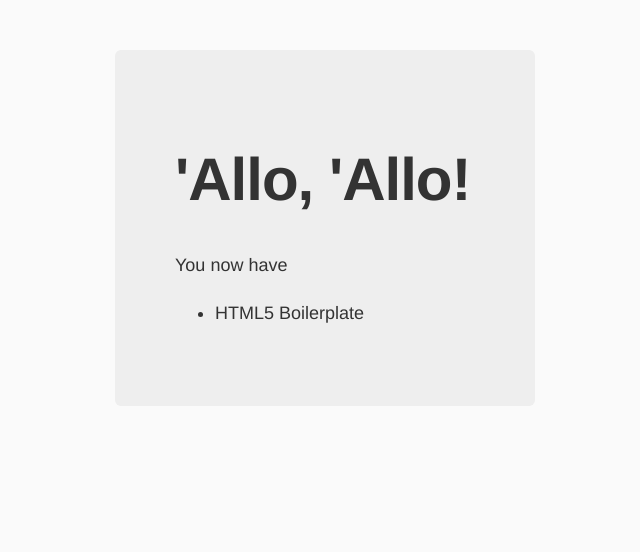
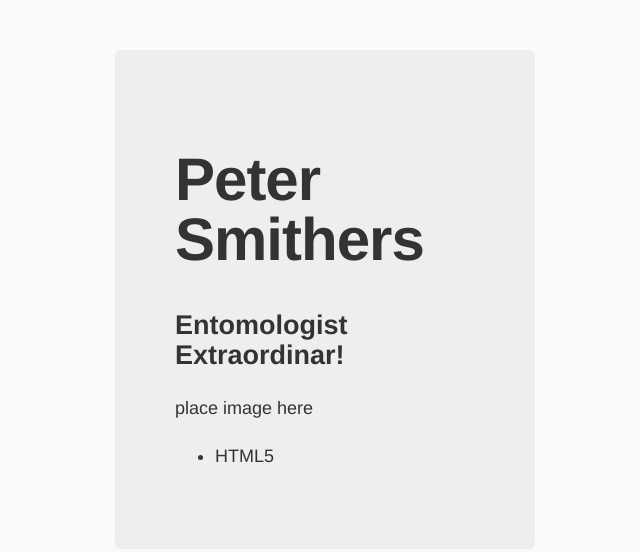
Before and after one commit to Xenos54/ipwoconnor_profile, a plain HTML site: page index.html in a window 1280 px wide. Shown: the whole page, without its empty margins (315-955 px from the left). Drawn offline with Linux system fonts and the light colour scheme.

Commit message:
-n Initial dist subtree commit

```diff
--- a/index.html
+++ b/index.html
@@ -19,10 +19,11 @@
 
 
         <div class="hero-unit">
-          <h1>'Allo, 'Allo!</h1>
-          <p>You now have</p>
+          <h1>Peter Smithers</h1>
+            <h2>Entomologist Extraordinar!</h2>
+          <p>place image here</p>
           <ul>
-            <li>HTML5 Boilerplate</li>
+            <li>HTML5</li>
 
 
           </ul>
```
